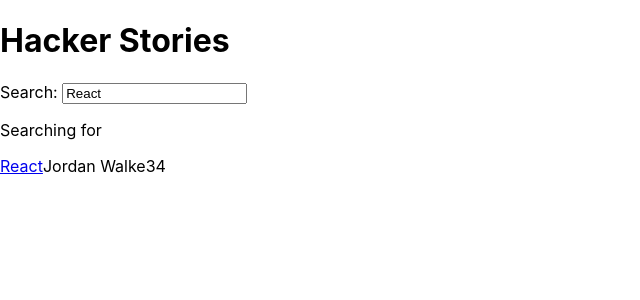
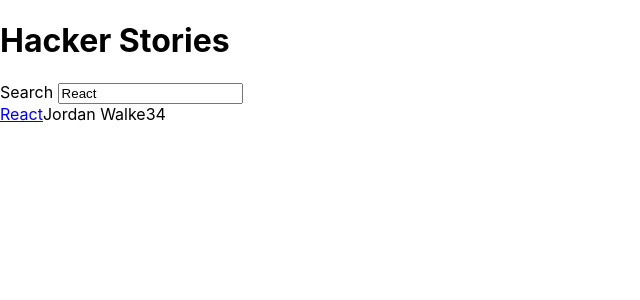
Before and after one commit to macuzi/Hacker-World, a React (Create React App) app: page / in a window 1280 px wide. Shown: the top 300 px of the page, without its empty margins (0-640 px from the left). Built offline with nearby package versions, Linux system fonts and the light colour scheme.

Commit message:
made input component reusable

```diff
--- a/src/App.js
+++ b/src/App.js
@@ -51,31 +51,35 @@
   return (
     <div>
       <h1>Hacker Stories</h1>
-      <Search search={searchTerm} onSearch={handleSearch} />
+      <InputWithLabel
+        id="search"
+        label="Search"
+        value={searchTerm}
+        onInputChange={handleSearch}
+      />
       <List list={searchedStories} />
     </div>
   );
 };
-const Search = ({ search, onSearch }) => {
-  const [searchTerm, setSearchTerm] = useState('');
-  const handleChange = event => {
-    // B
-    setSearchTerm(event.target.value)
-    onSearch(event)
-  }
-  return (
-    <div>
-      <label htmlFor="search">Search: </label>
-      <input
-        id="search"
-        type="text"
-        value={search}
-        onChange={onSearch}
-      />
-      <p>Searching for <strong>{searchTerm}</strong></p>
-    </div>
-  )
-}
+
+const InputWithLabel = ({
+  id,
+  label,
+  value,
+  type = 'text',
+  onInputChange
+}) => (
+  <>
+    <label htmlFor={id}>{label}</label>
+    &nbsp;
+    <input
+      id={id}
+      type={type}
+      value={value}
+      onChange={onInputChange}
+    />
+  </>
+);
 
 const List = ({ list }) => list.map(item => <Item key={item.objectID} item={item} />);
 
@@ -89,4 +93,5 @@
     <span>{item.points}</span>
   </div>
 )
+
 export default App;
```
